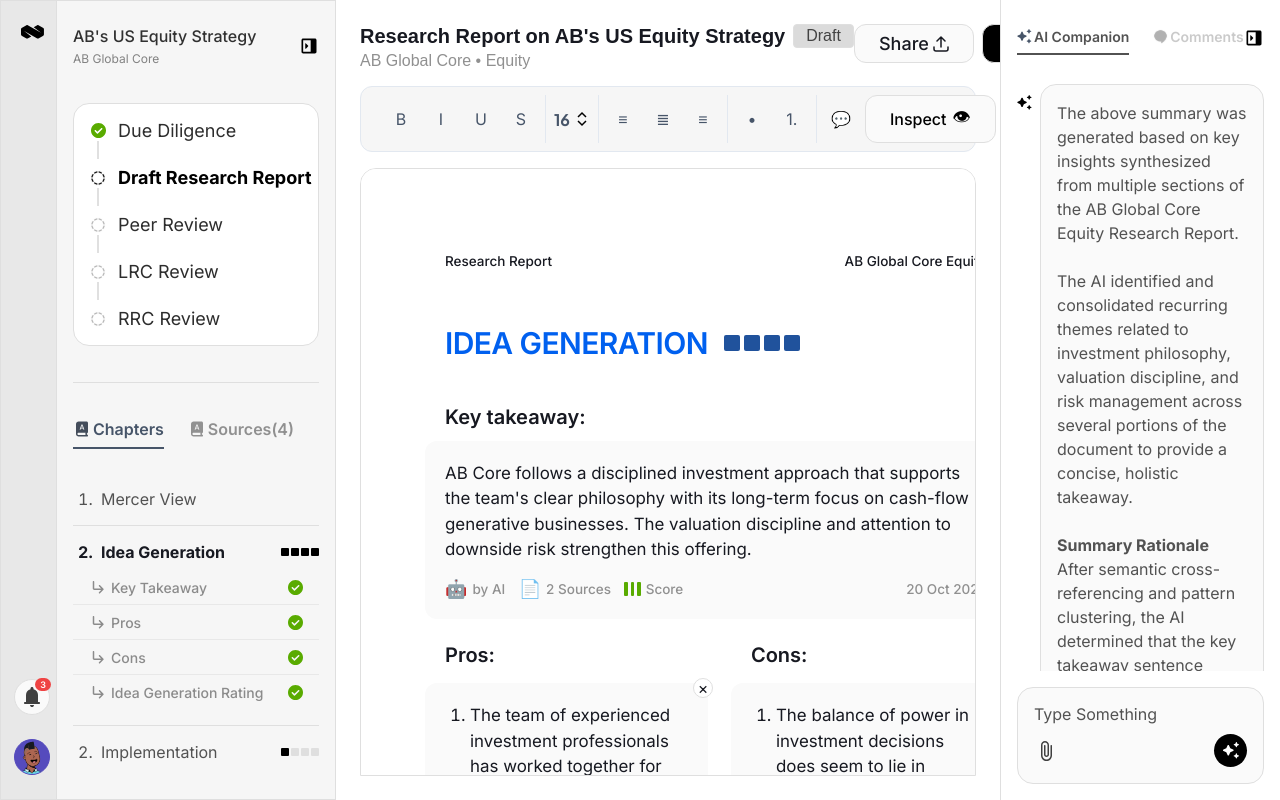
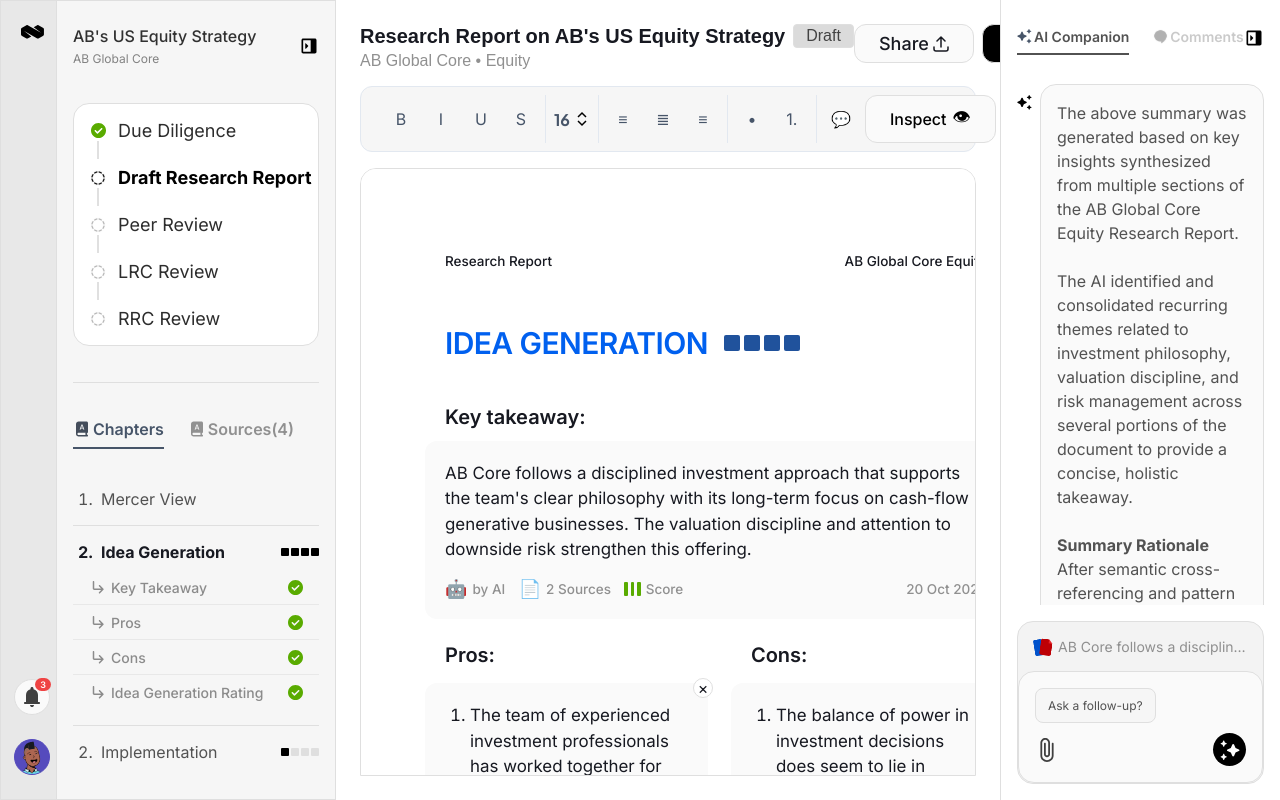
Before and after one commit to mebrihit-z/ratesense, an Angular app: page /report in a window 1280 px wide. Built offline with nearby package versions, Linux system fonts and the light colour scheme.

Commit message:
adding input field added

```diff
--- a/src/app/components/right-side-bar/right-side-bar.component.html
+++ b/src/app/components/right-side-bar/right-side-bar.component.html
@@ -24,8 +24,8 @@
     </div>
 
     <!-- Content area -->
-    <div class="content-area">
-      <div *ngIf="activeTab === 'ai-companion'" class="tab-content">
+    <div class="content-area" *ngIf="activeTab === 'ai-companion'">
+      <div class="tab-content">
         <!-- AI Companion Messages -->
         <div class="messages-container">
           <div *ngFor="let message of messages" class="message-wrapper">
@@ -56,9 +56,12 @@
               </div>
             </div>
           </div>
+        </div>
+      </div>
+    </div>
 
-          <!-- Suggestion Prompt -->
-          <div class="suggestion-container">
+    <!-- Suggestion Prompt with Input Container (AI Companion fixed bottom) -->
+    <div class="suggestion-and-input-wrapper" *ngIf="activeTab === 'ai-companion'">
       <div class="suggestion-preview">
         <div class="suggestion-icons">
           <img src="/icons/doc-icon.svg" alt="DOC" class="suggestion-icon doc-rotated-left">
@@ -66,10 +69,24 @@
         </div>
         <p class="suggestion-text">AB Core follows a disciplined investment approach that supports</p>
       </div>
+      <div class="input-container-white">
+        <div class="ask-followup-chip">
+          <p class="chip-text">Ask a follow-up?</p>
+        </div>
+        <div class="input-actions">
+          <button class="attach-btn" (click)="onAttachFile()" aria-label="Attach file">
+            <img src="/icons/attach-icon.svg" alt="Attach" class="attach-icon">
+          </button>
+          <button class="send-btn" (click)="onSendMessage()" aria-label="Send message">
+            <img src="/icons/send-icon.svg" alt="Send" class="send-icon">
+          </button>
         </div>
       </div>
     </div>
-      <div *ngIf="activeTab === 'comments'" class="tab-content comments-tab">
+
+    <!-- Content area for Comments -->
+    <div class="content-area" *ngIf="activeTab === 'comments'">
+      <div class="tab-content comments-tab">
         <!-- Comments List -->
         <div class="comments-container">
           <div *ngFor="let comment of comments" class="comment-wrapper" [class.self-comment]="comment.authorType === 'self'">
@@ -102,18 +119,16 @@
             </ng-container>
           </div>
         </div>
-
-        <!-- Add Comment Input -->
       </div>
     </div>
 
-    <!-- Input section -->
-    <div class="input-section">
+    <!-- Input section for Comments Tab -->
+    <div class="input-section" *ngIf="activeTab === 'comments'">
       <div class="input-container">
         <input
           type="text"
           class="message-input"
-          [placeholder]="activeTab === 'ai-companion' ? 'Type Something' : 'Add a comment'"
+          placeholder="Add a comment"
           [(ngModel)]="userInput"
           (keyup.enter)="onSendMessage()">
         <div class="input-actions">
@@ -121,9 +136,7 @@
             <img src="/icons/attach-icon.svg" alt="Attach" class="attach-icon">
           </button>
           <button class="send-btn" (click)="onSendMessage()" aria-label="Send message">
-            <img [src]="activeTab === 'ai-companion' ? '/icons/send-icon.svg' : '/icons/white-up-arrow-icon.svg'"
-                 [alt]="activeTab === 'ai-companion' ? 'Send' : 'Send Comment'"
-                 class="send-icon">
+            <img src="/icons/white-up-arrow-icon.svg" alt="Send Comment" class="send-icon">
           </button>
         </div>
       </div>
--- a/src/app/components/right-side-bar/right-side-bar.component.scss
+++ b/src/app/components/right-side-bar/right-side-bar.component.scss
@@ -163,6 +163,7 @@
   display: flex;
   flex-direction: column;
   gap: 16px;
+  padding-bottom: 0;
 }
 
 .message-wrapper {
@@ -294,22 +295,24 @@
 }
 
 
-// Suggestion Container
-.suggestion-container {
+// Suggestion and Input Wrapper (Fixed at bottom)
+.suggestion-and-input-wrapper {
+  background: #f3f3f3;
+  border: 1px solid #dfdfdf;
+  border-radius: 16px;
   display: flex;
   flex-direction: column;
-  gap: 16px;
+  gap: 0;
   width: 100%;
+  flex-shrink: 0;
 }
 
 .suggestion-preview {
-  background: #f3f3f3;
-  border: 1px solid #dfdfdf;
-  border-radius: 16px;
   padding: 16px;
   display: flex;
   gap: 4px;
   align-items: center;
+  border-bottom: none;
 }
 
 .suggestion-icons {
@@ -319,6 +322,7 @@
   position: relative;
   width: 20px;
   height: 16px;
+  margin-right: 0;
 }
 
 .suggestion-icon {
@@ -328,13 +332,13 @@
   object-fit: contain;
 
   &.doc-rotated-left {
-    transform: rotate(-30deg);
+    transform: rotate(-9.335deg);
     left: 0;
     z-index: 1;
   }
 
   &.doc-rotated-right {
-    transform: rotate(30deg);
+    transform: rotate(8.032deg);
     left: 6px;
     z-index: 2;
   }
@@ -351,6 +355,100 @@
   overflow: hidden;
   text-overflow: ellipsis;
   line-height: normal;
+}
+
+// White Input Container (nested inside suggestion wrapper)
+.input-container-white {
+  background: #fafafa;
+  border: 1px solid #dfdfdf;
+  border-radius: 16px;
+  padding: 16px;
+  display: flex;
+  flex-direction: column;
+  gap: 10px;
+  margin: 0;
+}
+
+.ask-followup-chip {
+  background: #f6f6f6;
+  border: 1px solid #dfdfdf;
+  border-radius: 8px;
+  padding: 9px 12px;
+  display: inline-flex;
+  align-items: center;
+  justify-content: center;
+  width: fit-content;
+
+  .chip-text {
+    font-family: 'Inter', sans-serif;
+    font-size: 12px;
+    font-weight: 400;
+    color: #525252;
+    margin: 0;
+    line-height: normal;
+  }
+}
+
+// Input actions within white container
+.input-container-white {
+  .input-actions {
+    display: flex;
+    align-items: center;
+    justify-content: space-between;
+
+    .attach-btn {
+      width: 24px;
+      height: 24px;
+      padding: 0;
+      background: transparent;
+      border: none;
+      cursor: pointer;
+      display: flex;
+      align-items: center;
+      justify-content: center;
+      color: #525252;
+      transition: all 0.2s ease;
+
+      &:hover {
+        opacity: 0.7;
+      }
+
+      .attach-icon {
+        width: 24px;
+        height: 24px;
+      }
+    }
+
+    .send-btn {
+      width: 33px;
+      height: 33px;
+      padding: 0;
+      background: #000;
+      border: none;
+      border-radius: 50%;
+      cursor: pointer;
+      display: flex;
+      align-items: center;
+      justify-content: center;
+      transition: all 0.2s ease;
+      flex-shrink: 0;
+
+      &:hover {
+        background: #313131;
+        transform: scale(1.05);
+      }
+
+      &:active {
+        transform: scale(0.95);
+      }
+
+      .send-icon {
+        width: 20px;
+        height: 20px;
+        transform: rotate(180deg);
+      }
+    }
+  }
 }
 
 
@@ -515,7 +613,7 @@
   display: flex;
   flex-direction: column;
   height: 100%;
-  padding-bottom: 16px;
+  padding-bottom: 0;
 }
 
 .comments-container {
@@ -525,7 +623,7 @@
   gap: 16px;
   flex: 1;
   overflow-y: auto;
-  margin-bottom: 16px;
+  margin-bottom: 0;
 
   &::-webkit-scrollbar {
     width: 6px;
@@ -550,10 +648,6 @@
   gap: 8px;
   align-items: flex-start;
   width: 100%;
-
-  &.self-comment {
-    // flex-direction: row-reverse;
-  }
 }
 
 .comment-avatar {
```
Lines whose indentation alone changed are shown as unchanged.
